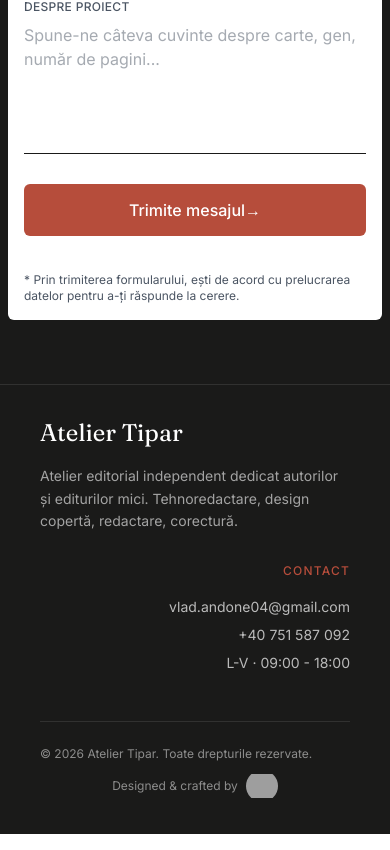
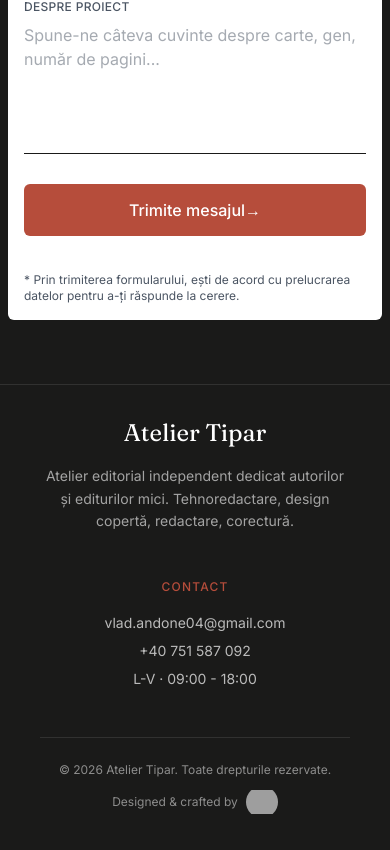
Before and after one commit to vladu224/tehnoredactare-website, a Next.js app: page / in a window 390 px wide. Shown: the part 8031-8881 px from the top of the page. Built offline with nearby package versions, Linux system fonts and the light colour scheme; no server answers; the database is empty; grey boxes are pictures that could not be loaded.

Commit message:
feat: enhance contact information display with email and phone links

```diff
--- a/components/common/Footer.tsx
+++ b/components/common/Footer.tsx
@@ -1,8 +1,10 @@
+import { Phone } from "lucide-react";
+
 export function Footer() {
   return (
     <footer className="bg-ink text-paper/90 border-t border-paper/10">
       <div className="max-w-full mx-auto px-10 sm:px-24 py-8 sm:py-16">
-        <div className="flex flex-col md:flex-row justify-between text-left gap-6">
+        <div className="flex flex-col sm:flex-row sm:justify-between text-center sm:text-left gap-10">
           {/* Brand */}
           <div>
             <span className="font-display text-2xl text-paper">
@@ -15,20 +17,34 @@ export function Footer() {
           </div>
 
           {/* Contact */}
-          <div className="text-right">
+          <div className="text-center sm:text-right">
             <span className="text-accent text-xs font-medium tracking-widest uppercase">
               Contact
             </span>
-            <div className="mt-4 space-y-2 text-sm text-paper/70">
-              <p>vlad.andone04@gmail.com</p>
-              <p>+40 751 587 092</p>
+            <div className="flex flex-col gap-2 mt-4 text-sm items-center sm:items-end text-paper/70">
+              <a
+                href="mailto:vlad.andone04@gmail.com"
+                className="text-center gap-4 hover:text-accent transition-colors w-fit cursor-pointer"
+                title="Trimite-ne un email"
+              >
+                <p>vlad.andone04@gmail.com</p>
+              </a>
+
+              <a
+                href="tel:+40 751 587 092"
+                className="flex items-center gap-2 hover:text-accent transition-colors w-fit cursor-pointer"
+                title="Sună-ne"
+              >
+                <p>+40 751 587 092</p>
+              </a>
+
               <p>L-V · 09:00 - 18:00</p>
             </div>
           </div>
         </div>
 
         {/* Bottom bar */}
-        <div className="border-t border-paper/10 mt-12 pt-6 flex flex-col sm:flex-row justify-center sm:justify-between gap-2 text-xs sm:text-sm text-paper/50">
+        <div className="border-t border-paper/10 mt-12 pt-6 flex flex-col sm:flex-row items-center sm:justify-between gap-2 text-xs sm:text-sm text-paper/50">
           <span>&copy; {new Date().getFullYear()} Atelier Tipar. Toate drepturile rezervate.</span>
           <div className="flex flex-center justify-center items-center gap-2">
             <span>Designed &amp; crafted by</span>
--- a/components/sections/contact/Contact.tsx
+++ b/components/sections/contact/Contact.tsx
@@ -106,15 +106,23 @@ export function Contact({ prefillMessage }: ContactProps) {
             </p>
 
             <div className="flex flex-col space-y-4 mt-10 text-paper/80 text-xs sm:text-sm">
-              <div className="flex items-center gap-2">
+              <a
+                href="mailto:vlad.andone04@gmail.com"
+                className="flex items-center gap-2 hover:text-accent transition-colors cursor-pointer"
+                title="Trimite-ne un email"
+              >
                 <Mail />
                 <p>vlad.andone04@gmail.com</p>
-              </div>
+              </a>
 
-              <div className="flex items-center gap-2">
+              <a
+                href="tel:+40 751 587 092"
+                className="flex items-center gap-2 hover:text-accent transition-colors cursor-pointer"
+                title="Trimite-ne un email"
+              >
                 <Phone />
                 <p>+40 751 587 092</p>
-              </div>
+              </a>
 
               <div className="flex items-center gap-2">
                 <MapPin/>
```
